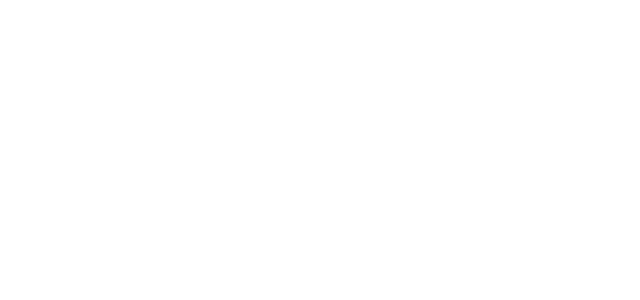
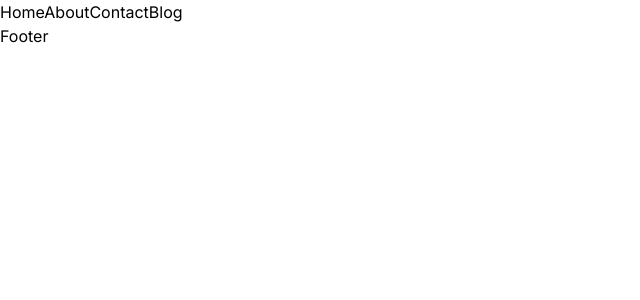
Before and after one commit to Ranahansa/next_ai-chat-app, a Next.js app: page / in a window 1280 px wide. Shown: the top 300 px of the page, without its empty margins (0-640 px from the left). Built offline with nearby package versions, Linux system fonts and the light colour scheme.

Commit message:
commit 3

```diff
--- /dev/null
+++ b/app/components/footer/Footer.jsx
@@ -0,0 +1,9 @@
+import React from 'react'
+
+const Footer = () => {
+    return (
+        <div>Footer</div>
+    )
+}
+
+export default Footer
--- /dev/null
+++ b/app/components/navbar/Navbar.jsx
@@ -0,0 +1,12 @@
+import React from 'react'
+import Links from './links/Links'
+
+const Navbar = () => {
+    return (
+        <div>
+            <Links />
+        </div>
+    )
+}
+
+export default Navbar
--- /dev/null
+++ b/app/components/navbar/links/Links.jsx
@@ -0,0 +1,35 @@
+import Link from 'next/link'
+import React from 'react'
+
+const Links = () => {
+
+    const links = [
+        {
+            title : 'Home',
+            path : '/',
+        },
+        {
+            title : 'About',
+            path : '/about',
+        },
+        {
+            title : 'Contact',
+            path : '/contact',
+        },
+        {
+            title : 'Blog',
+            path : '/blog',
+        }
+    ]
+    return (
+        <div>
+            {
+                links.map((link) => (
+                    <Link href={link.path} key={link.title}>{link.title}</Link>
+                ))
+            }
+        </div>
+    )
+}
+
+export default Links
--- a/app/layout.js
+++ b/app/layout.js
@@ -1,5 +1,7 @@
 import { Inter } from 'next/font/google'
 import './globals.css'
+import Navbar from './components/navbar/Navbar'
+import Footer from './components/footer/Footer'
 
 const inter = Inter({ subsets: ['latin'] })
 
@@ -11,7 +13,11 @@
 export default function RootLayout({ children }) {
   return (
     <html lang="en">
-      <body className={inter.className}>{children}</body>
+      <body className={inter.className}>
+        <Navbar />
+        {children}
+        <Footer />
+        </body>
     </html>
   )
 }
```
